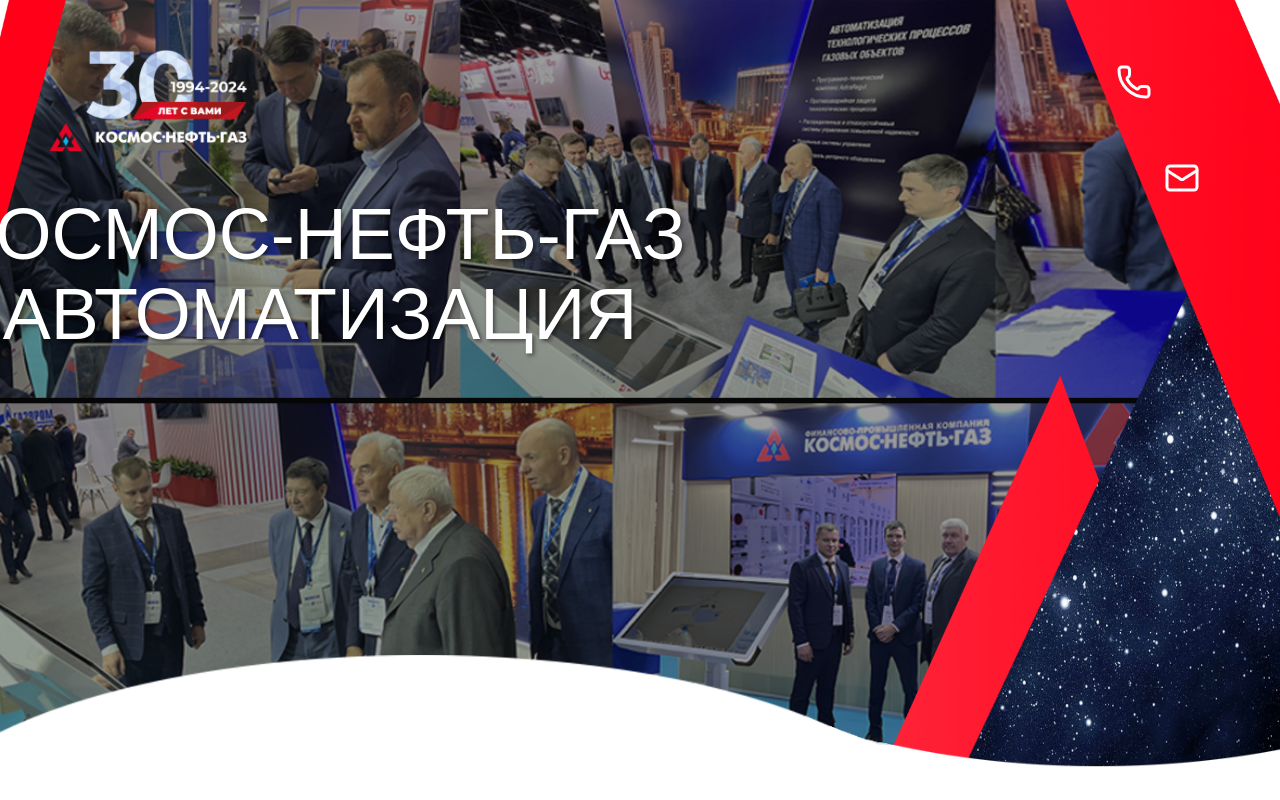
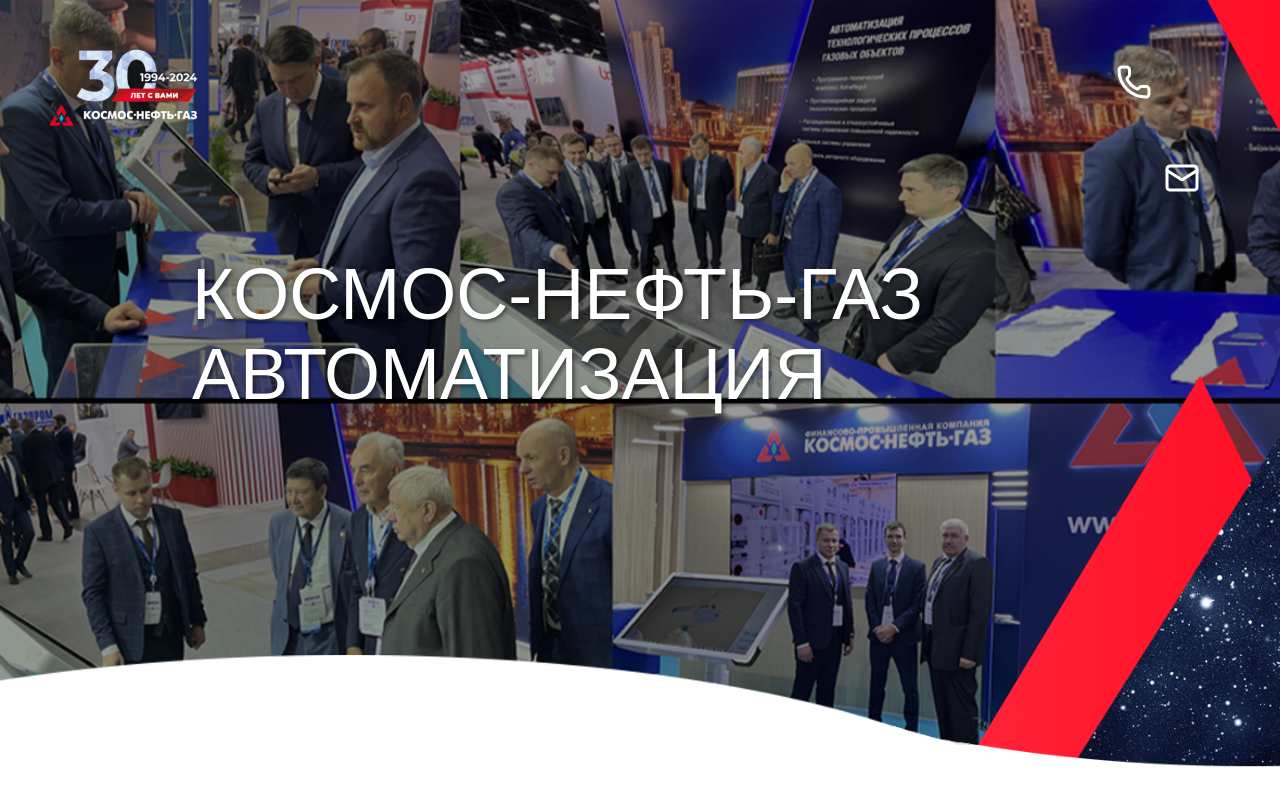
Before and after one commit to VlasovDmitriy/Automation_react_web, a React (Vite) app: page / in a window 1280 px wide. Shown: the top 800 px of the page. Built offline with nearby package versions, Linux system fonts and the light colour scheme; a web font is replaced by a local one.

Commit message:
Улучшение header.css упрощение в jsx анимации

```diff
--- a/Components/Header/Header.css
+++ b/Components/Header/Header.css
@@ -1,85 +1,105 @@
-.BigLogo {
-    display: flex;
-    flex-direction: column;
-    align-items: center;
-    justify-content: center;
-    height: 100vh; /* Занимает всю высоту экрана */
-    width: 100%; /* Занимает всю ширину экрана */
+.fullscreen-header {
   position: relative;
+  width: 100vw;
+  height: 100vh;
   overflow: hidden;
 }
 
-  .SliderLogo {
-    top: 0%;
-    position: relative;
-    display: block;
-    width: 100%;
-    height: 100%;
-    z-index: 2;
+.bg-image {
+  position: absolute;
+  top: 50%;
+  left: 50%;
+  transform: translate(-50%, -50%);
+  min-width: 100%;
+  min-height: 100%;
+  width: auto;
+  height: auto;
+  object-fit: cover;
+  filter: brightness(0.6);
+  opacity: 0;
+  transition: opacity 1s ease;
+  z-index: 1;
 }
 
-  .FactoryLogo {
+.bg-image.active {
+  opacity: 1;
+}
+
+.overlay-image {
   position: absolute;
   top: 0;
   left: 0;
   width: 100%;
-    height: 100vh;
-    z-index: 1;
-    filter: brightness(0.6);
-    object-fit: cover; /* Сохраняем пропорции и обрезаем лишнее */
+  height: 100%;
+  object-fit: cover;
+  z-index: 2;
 }
 
-  .Logo30years {
+.anniversary-logo {
   position: absolute;
   top: 3rem;
   left: 3rem;
   z-index: 3;
-
-
+  width: 150px;
+  height: auto;
 }
 
-  .KNG_Automation {
+.header-title {
   position: absolute;
-    top: 35%;
-    left: 25%;
-    transform: translate(-50%, -50%);
-    z-index: 4;
   color: white;
   font-size: 4.5rem;
-    text-align: left;
   text-shadow: 2px 2px 4px rgba(0, 0, 0, 0.5);
   font-family: 'GothaProBla', sans-serif;
-    min-height: 200px;
+  z-index: 3;
+  opacity: 0;
+  transform: translateX(-100px);
+  transition: all 1s ease-out;
 }
 
-  .Phone {
+.header-title.visible {
+  opacity: 1;
+  transform: translateX(0);
+}
+
+.title-1 {
+  top: 30%;
+  left: 15%;
+}
+
+.title-2 {
+  top: 40%;
+  left: 15%;
+}
+
+.contact-icon {
+  position: absolute;
   color: white;
-    position: absolute;
+  z-index: 3;
+  cursor: pointer;
+  opacity: 0;
+  transform: rotate(-180deg) scale(0.5);
+  transition: all 1s ease-out;
+}
+
+.contact-icon.visible {
+  opacity: 1;
+  transform: rotate(0) scale(1);
+}
+
+.phone {
   top: 4rem;
   right: 8rem;
-    z-index: 3;
-    cursor: pointer;
-    object-fit: cover;
-    transition: transform 0.3s ease; /* Плавное увеличение */
 }
 
-.Phone:hover {
-    transform: scale(1.2); /* Увеличение на 20% */
+.mail {
+  top: 10rem;
+  right: 5rem;
 }
 
-.Mail {
-    color: white;
-    position: absolute;
-    top: 10rem;
-    right: 5rem;
-    z-index: 3;
-    cursor: pointer;
-    object-fit: cover;
-    transition: transform 0.3s ease; /* Плавное увеличение */
-
-
+.contact-icon:hover {
+  transform: scale(1.2) !important;
 }
 
-.Mail:hover {
-    transform: scale(2); /* Увеличение на 20% */
+.mail:hover {
+  transform: scale(2) !important;
 }
--- a/Components/Header/Header.jsx
+++ b/Components/Header/Header.jsx
@@ -7,19 +7,13 @@
 import './Header.css';
 
 export default function Header() {
+  const [currentImage, setCurrentImage] = useState(0);
+  const images = [programmer, vistovka];
   const line1Ref = useRef(null);
   const line2Ref = useRef(null);
   const phoneRef = useRef(null);
   const mailRef = useRef(null);
-  const containerRef = useRef(null);
-  const [currentImage, setCurrentImage] = useState(0);
 
-  const images = [
-    { src: programmer, alt: "Programmer" },
-    { src: vistovka, alt: "Vistovka" },
-  ];
-
-  // Анимация смены изображений
   useEffect(() => {
     const interval = setInterval(() => {
       setCurrentImage(prev => (prev + 1) % images.length);
@@ -27,202 +21,39 @@
     return () => clearInterval(interval);
   }, []);
 
-  const animateText = (element, delay) => {
-    // Сброс стилей перед началом анимации
-    element.style.transition = 'none';
-    element.style.transform = 'translate(calc(-50% - 80px), calc(-50% + 15px))';
-    element.style.opacity = '0';
+  useEffect(() => {
+    const observer = new IntersectionObserver((entries) => {
+      entries.forEach(entry => {
+        entry.target.classList.toggle('visible', entry.isIntersecting);
+      });
+    }, { threshold: 0.1 });
 
-    const startTime = Date.now();
-    const duration = 1500;
-    const startX = 10;
-    const startY = 400;
+    [line1Ref, line2Ref, phoneRef, mailRef].forEach(ref => {
+      if (ref.current) observer.observe(ref.current);
+    });
 
-    const animation = () => {
-      const elapsed = Date.now() - startTime;
-      const progress = Math.min(elapsed / duration, 1);
-
-      const easeOutQuart = (t) => 1 - Math.pow(1 - t, 4);
-      const easeInOutSine = (t) => -(Math.cos(Math.PI * t) - 1) / 2;
-
-      const currentProgress = easeOutQuart(progress);
-      const currentX = startX * (1 - currentProgress);
-      const currentY = startY * (1 - currentProgress);
-      const currentOpacity = easeInOutSine(progress);
-
-      element.style.transform = `translate(calc(-50% + ${currentX}px), calc(-50% + ${currentY}px)`;
-      element.style.opacity = currentOpacity;
-
-      if (progress < 1) {
-        requestAnimationFrame(animation);
-      }
-    };
-
-    setTimeout(() => {
-      requestAnimationFrame(animation);
-    }, delay);
-  };
-
-  const animateIcon = (element, delay) => {
-    // Сброс стилей перед началом анимации
-    element.style.transition = 'none';
-    element.style.opacity = '0';
-    element.style.transform = 'rotate(-180deg) scale(0.5)';
-
-    const startTime = Date.now();
-    const duration = 1000;
-
-    const animation = () => {
-      const elapsed = Date.now() - startTime;
-      const progress = Math.min(elapsed / duration, 1);
-
-      const easeOutBack = (t) => {
-        const c1 = 1.70158;
-        const c3 = c1 + 1;
-        return 1 + c3 * Math.pow(t - 1, 3) + c1 * Math.pow(t - 1, 2);
-      };
-
-      const currentRotation = -180 * (1 - easeOutBack(progress));
-      const currentScale = 0.5 + 0.5 * easeOutBack(progress);
-      const currentOpacity = easeOutBack(progress);
-
-      element.style.transform = `rotate(${currentRotation}deg) scale(${currentScale})`;
-      element.style.opacity = currentOpacity;
-
-      if (progress < 1) {
-        requestAnimationFrame(animation);
-      }
-    };
-
-    setTimeout(() => {
-      requestAnimationFrame(animation);
-    }, delay);
-  };
-
-  const resetElement = (element) => {
-    // Мгновенное скрытие без анимации
-    element.style.transition = 'none';
-    element.style.opacity = '0';
-
-    // Для текста возвращаем начальное положение
-    if (element.classList.contains('KNG_Automation')) {
-      element.style.transform = 'translate(calc(-50% - 80px), calc(-50% + 15px))';
-    }
-
-    // Для иконок возвращаем начальное состояние
-    if (element.classList.contains('Phone') || element.classList.contains('Mail')) {
-      element.style.transform = 'rotate(-180deg) scale(0.5)';
-    }
-  };
-
-  useEffect(() => {
-    const createObserver = (ref, elementName) => {
-      return new IntersectionObserver(
-        (entries) => {
-          entries.forEach((entry) => {
-            if (entry.isIntersecting) {
-              // Элемент появился в viewport - запускаем анимацию
-              if (elementName.includes('line')) {
-                animateText(ref.current, elementName === 'line1' ? 100 : 300);
-              } else {
-                animateIcon(ref.current, elementName === 'phone' ? 200 : 400);
-              }
-            } else {
-              // Элемент ушел из viewport - мгновенно скрываем
-              resetElement(ref.current);
-            }
-          });
-        },
-        {
-          threshold: 0.1, // Более чувствительный порог
-          rootMargin: '0px 0px -50px 0px'
-        }
-      );
-    };
-
-    const observers = {
-      line1: createObserver(line1Ref, 'line1'),
-      line2: createObserver(line2Ref, 'line2'),
-      phone: createObserver(phoneRef, 'phone'),
-      mail: createObserver(mailRef, 'mail')
-    };
-
-    if (line1Ref.current) observers.line1.observe(line1Ref.current);
-    if (line2Ref.current) observers.line2.observe(line2Ref.current);
-    if (phoneRef.current) observers.phone.observe(phoneRef.current);
-    if (mailRef.current) observers.mail.observe(mailRef.current);
-
-    return () => {
-      if (line1Ref.current) observers.line1.unobserve(line1Ref.current);
-      if (line2Ref.current) observers.line2.unobserve(line2Ref.current);
-      if (phoneRef.current) observers.phone.unobserve(phoneRef.current);
-      if (mailRef.current) observers.mail.unobserve(mailRef.current);
-    };
+    return () => observer.disconnect();
   }, []);
 
   return (
-    <div className='BigLogo' ref={containerRef}>
-      {images.map((img, index) => (
+    <div className="fullscreen-header">
+      {images.map((src, index) => (
         <img
-          key={img.alt}
-          src={img.src}
-          alt={img.alt}
-          className='FactoryLogo'
-          style={{
-            position: 'absolute',
-            opacity: currentImage === index ? 1 : 0,
-            transition: 'opacity 1s ease-in-out',
-            zIndex: currentImage === index ? 1 : 0
-          }}
+          key={index}
+          src={src}
+          alt=""
+          className={`bg-image ${currentImage === index ? 'active' : ''}`}
         />
       ))}
 
-      <img src={sliderLogo} alt="Sliderbef" className='SliderLogo' />
-      <img src={Logo30years} alt="30 years" className='Logo30years' />
+      <img src={sliderLogo} alt="" className="overlay-image" />
+      <img src={Logo30years} alt="" className="anniversary-logo" />
 
-      <div className='KNG_Automation' ref={line1Ref}
-           style={{
-             position: 'absolute',
-             top: '35%',
-             left: '25%',
-             transform: 'translate(-50%, -50%)',
-             opacity: 0,
-             willChange: 'transform, opacity'
-           }}>
-        КОСМОС-НЕФТЬ-ГАЗ
-      </div>
-      <div className='KNG_Automation' ref={line2Ref}
-           style={{
-             position: 'absolute',
-             top: '45%',
-             left: '25%',
-             transform: 'translate(-50%, -50%)',
-             opacity: 0,
-             willChange: 'transform, opacity'
-           }}>
-        АВТОМАТИЗАЦИЯ
-      </div>
+      <div ref={line1Ref} className="header-title title-1">КОСМОС-НЕФТЬ-ГАЗ</div>
+      <div ref={line2Ref} className="header-title title-2">АВТОМАТИЗАЦИЯ</div>
 
-      <Phone
-        ref={phoneRef}
-        className='Phone'
-        size={36}
-        strokeWidth={2}
-        style={{
-          opacity: 0,
-          willChange: 'transform, opacity'
-        }}
-      />
-      <Mail
-        ref={mailRef}
-        className='Mail'
-        size={36}
-        strokeWidth={2}
-        style={{
-          opacity: 0,
-          willChange: 'transform, opacity'
-        }}
-      />
+      <Phone ref={phoneRef} className="contact-icon phone" size={36} />
+      <Mail ref={mailRef} className="contact-icon mail" size={36} />
     </div>
   );
 }
```
Lines whose indentation alone changed are shown as unchanged.
